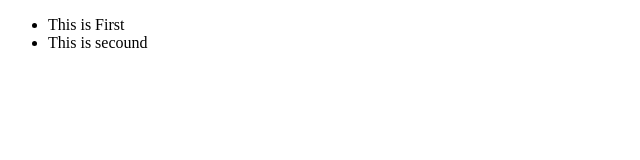
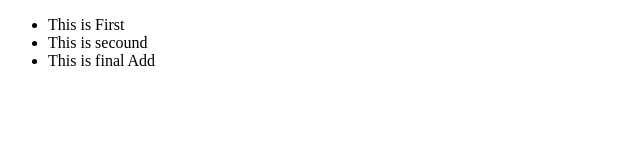
Before and after one commit to mohaiman-kx/git-tut, a plain HTML site: page index.html in a window 1280 px wide. Shown: the whole page, without its empty margins (0-640 px from the left). Drawn offline with Linux system fonts and the light colour scheme.

Commit message:
this is final add

```diff
--- a/index.html
+++ b/index.html
@@ -10,6 +10,7 @@
     <ul>
         <li>This is First</li>
         <li>This is secound</li>
+        <li>This is final Add</li>
     </ul>
 
 
```
